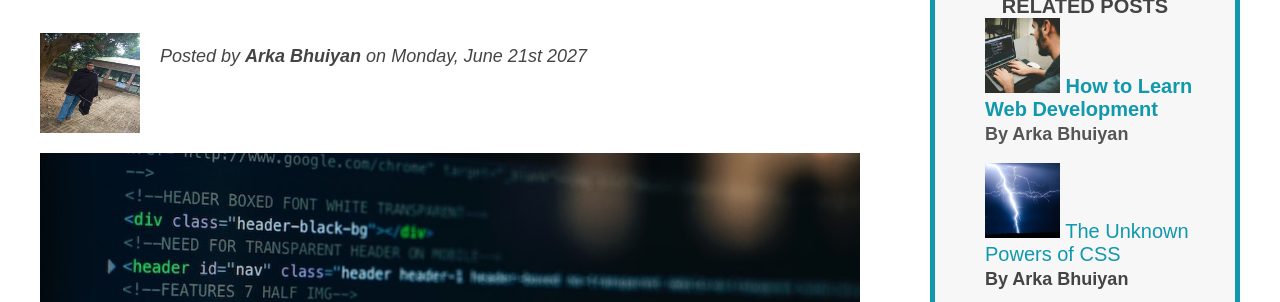
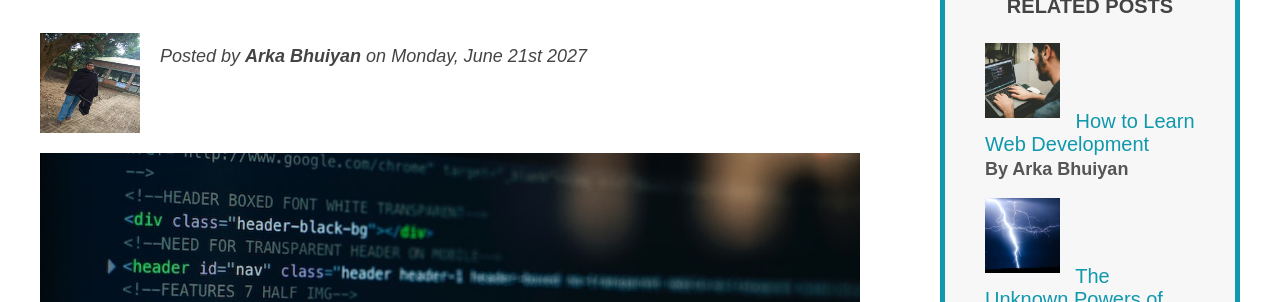
Before and after one commit to ablonewolf/HTML-CSS-Practice-Codes, a plain HTML site: page HTML-Fundamentals/index.html in a window 1280 px wide. Shown: the part 201-503 px from the top of the page. Drawn offline with Linux system fonts and the light colour scheme.

Commit message:
change the default box-sizing property from content-box to border-box

```diff
--- a/HTML-Fundamentals/style.css
+++ b/HTML-Fundamentals/style.css
@@ -1,6 +1,7 @@
 * {
   margin: 0;
   padding: 0;
+  box-sizing: border-box;
 }
 
 body {
@@ -45,8 +46,7 @@ article {
 aside {
   background-color: #f7f7f7;
   border: 5px solid #1098ad;
-  padding: 50px 0;
-  width: 500px;
+  padding: 50px 40px;
 }
 
 h1 {
@@ -85,6 +85,7 @@ h4 {
   font-size: 20px;
   text-transform: uppercase;
   text-align: center;
+  margin-bottom: 25px;
 }
 
 p {
@@ -106,6 +107,11 @@ li {
 
 li:last-child {
   margin-bottom: 0;
+}
+
+li > img {
+  margin-right: 10px;
+  margin-bottom: 10px;
 }
 
 /* footer p {
@@ -142,6 +148,7 @@ button {
 
 .related {
   list-style: none;
+  margin-left: 0px;
 }
 
 h1,
@@ -150,14 +157,14 @@ h3 {
   color: #1098ad;
 }
 
-li:first-child {
+/* li:first-child {
   font-weight: bold;
 }
 
 li:last-child {
   font-style: italic;
 }
-
+ */
 li:nth-child(odd) {
   color: #555;
 }
```
